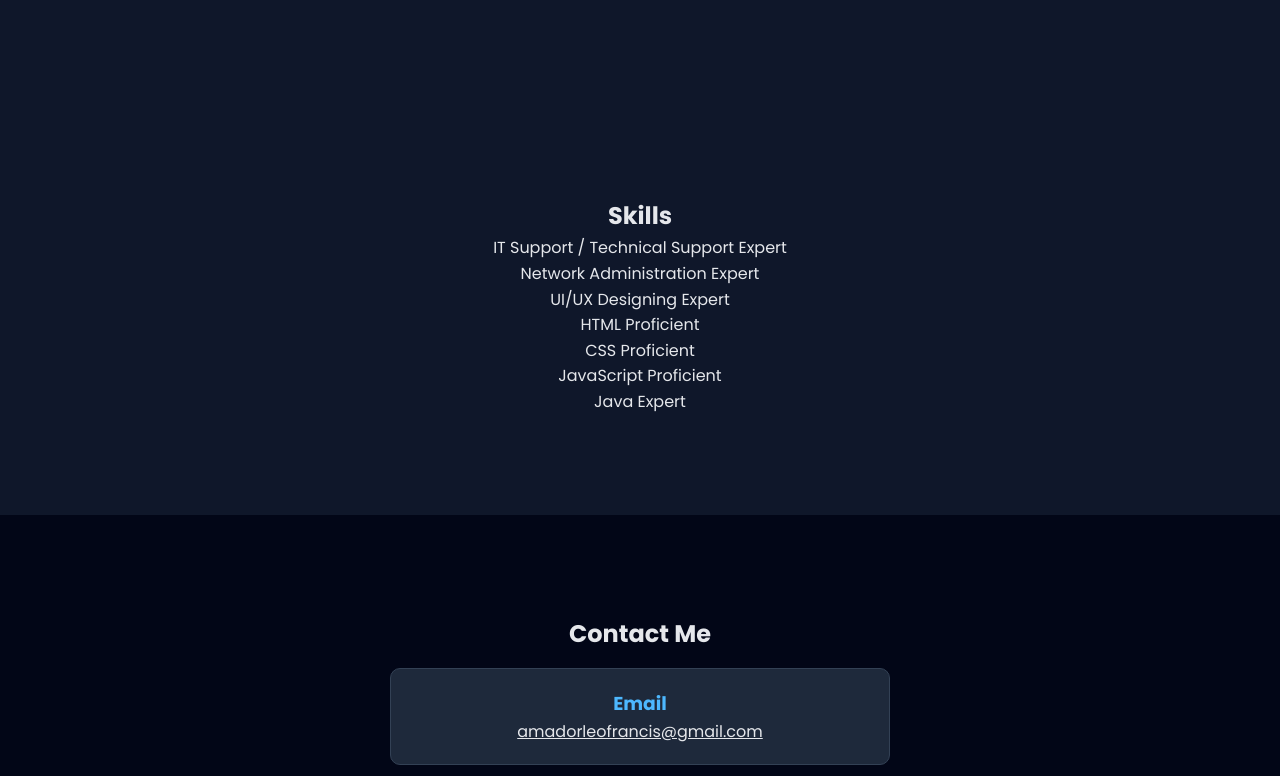
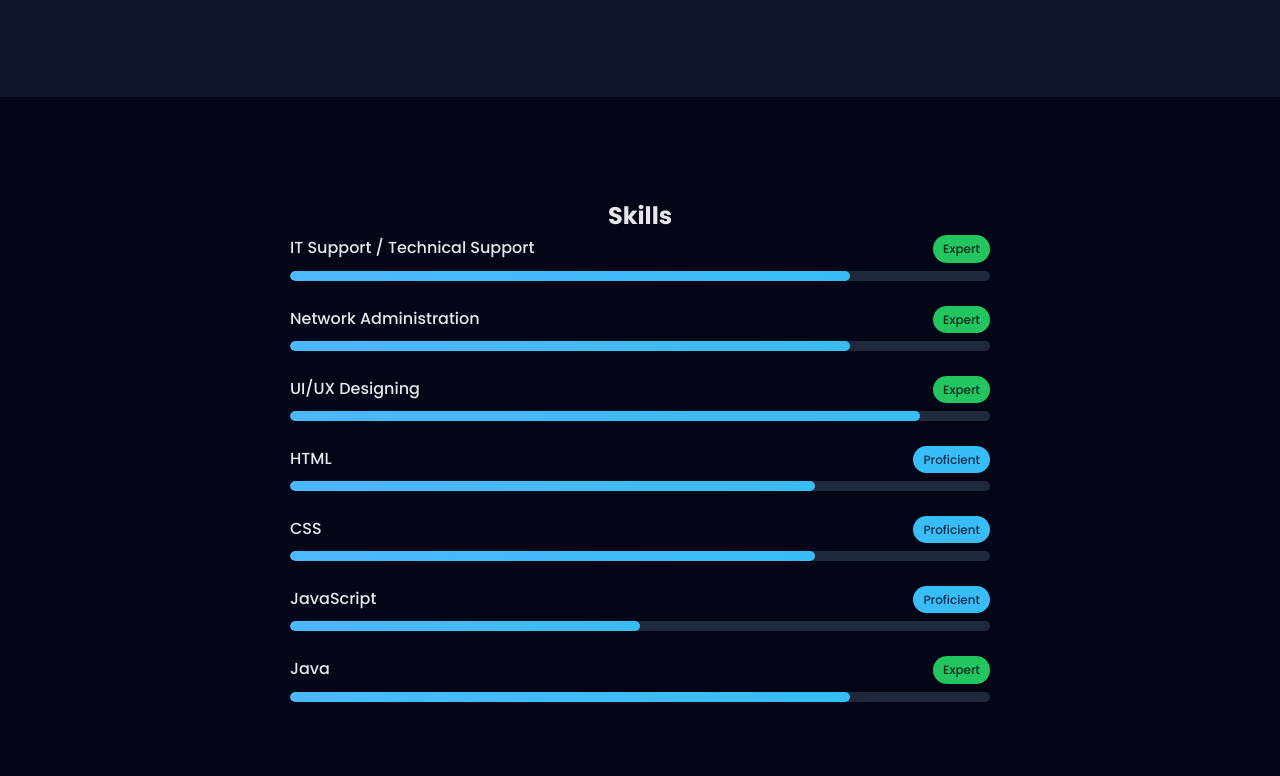
Before and after one commit to lfrncsmdr0322/LfrncsmdrPortfolio, a plain HTML site: page index.html in a window 1280 px wide. Shown: the part 1764-2540 px from the top of the page. Drawn offline with Linux system fonts and the light colour scheme.

Commit message:
Update design.css

```diff
--- a/design.css
+++ b/design.css
@@ -326,3 +326,62 @@ footer {
         display: flex;
     }
 }
+
+/* ---------------- */
+/* Skills Section */
+/* ---------------- */
+
+#skills {
+    background: #020617;
+}
+
+.skills-container {
+    max-width: 700px;
+    margin: auto;
+    text-align: left;
+}
+
+.skill {
+    margin-bottom: 25px;
+}
+
+.skill-header {
+    display: flex;
+    justify-content: space-between;
+    margin-bottom: 8px;
+    font-weight: 500;
+}
+
+/* Labels */
+.label {
+    padding: 4px 10px;
+    border-radius: 20px;
+    font-size: 12px;
+}
+
+.label.expert {
+    background: #22c55e;
+    color: #022c22;
+}
+
+.label.proficient {
+    background: #38bdf8;
+    color: #082f49;
+}
+
+/* Progress Bar */
+.progress-bar {
+    width: 100%;
+    height: 10px;
+    background: #1e293b;
+    border-radius: 10px;
+    overflow: hidden;
+}
+
+.progress {
+    height: 100%;
+    width: 0;
+    background: linear-gradient(90deg, #4db8ff, #38bdf8);
+    border-radius: 10px;
+    transition: width 1.5s ease-in-out;
+}
```
